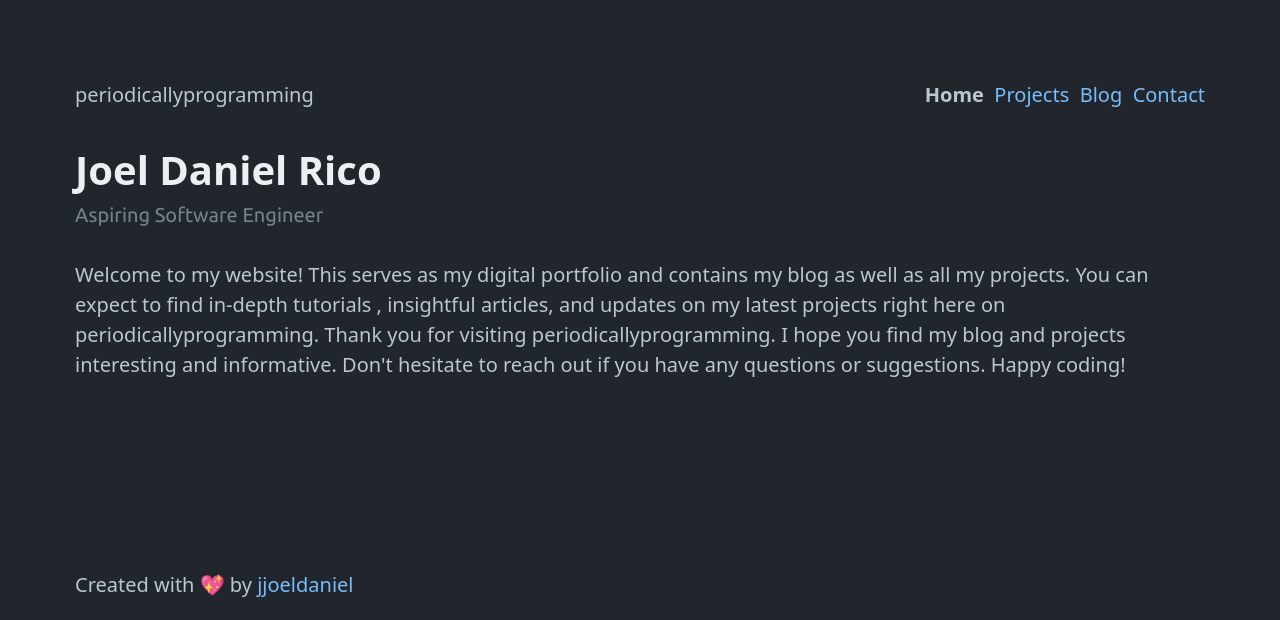
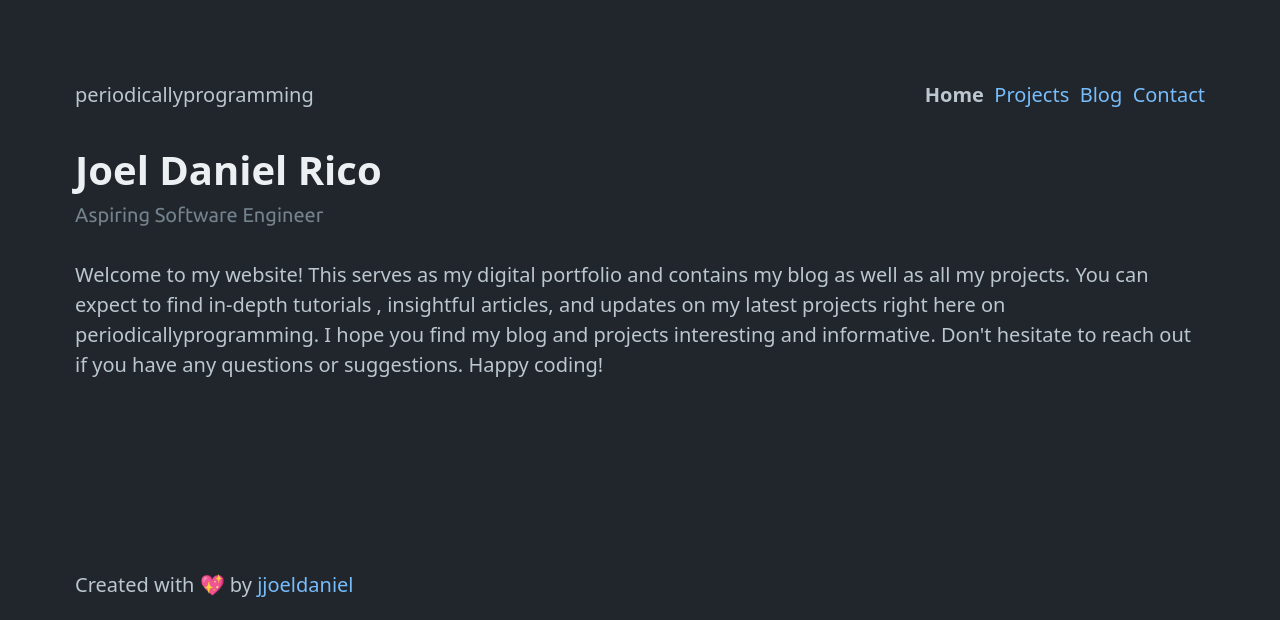
Before and after one commit to jjoeldaniel/periodicallyprogramming, a FastAPI app: page / in a window 1280 px wide. Shown: the top 620 px of the page. Run offline with FastAPI, Linux system fonts and the light colour scheme; parts of the project's set-up code (start-up, migrations or seed data) failed here and were passed over.

Commit message:
fix weird grammar

```diff
--- a/templates/index.html
+++ b/templates/index.html
@@ -15,9 +15,9 @@
   Welcome to my website! This serves as my digital portfolio and contains my
   blog as well as all my projects. You can expect to find in-depth tutorials
   , insightful articles, and updates on my latest projects right here on
-  periodicallyprogramming. Thank you for visiting periodicallyprogramming.
-  I hope you find my blog and projects interesting and informative. Don't
-  hesitate to reach out if you have any questions or suggestions. Happy coding!
+  periodicallyprogramming. I hope you find my blog and projects interesting
+  and informative. Don't hesitate to reach out if you have any questions or
+  suggestions. Happy coding!
 </p>
 
 {% endblock %}
```
